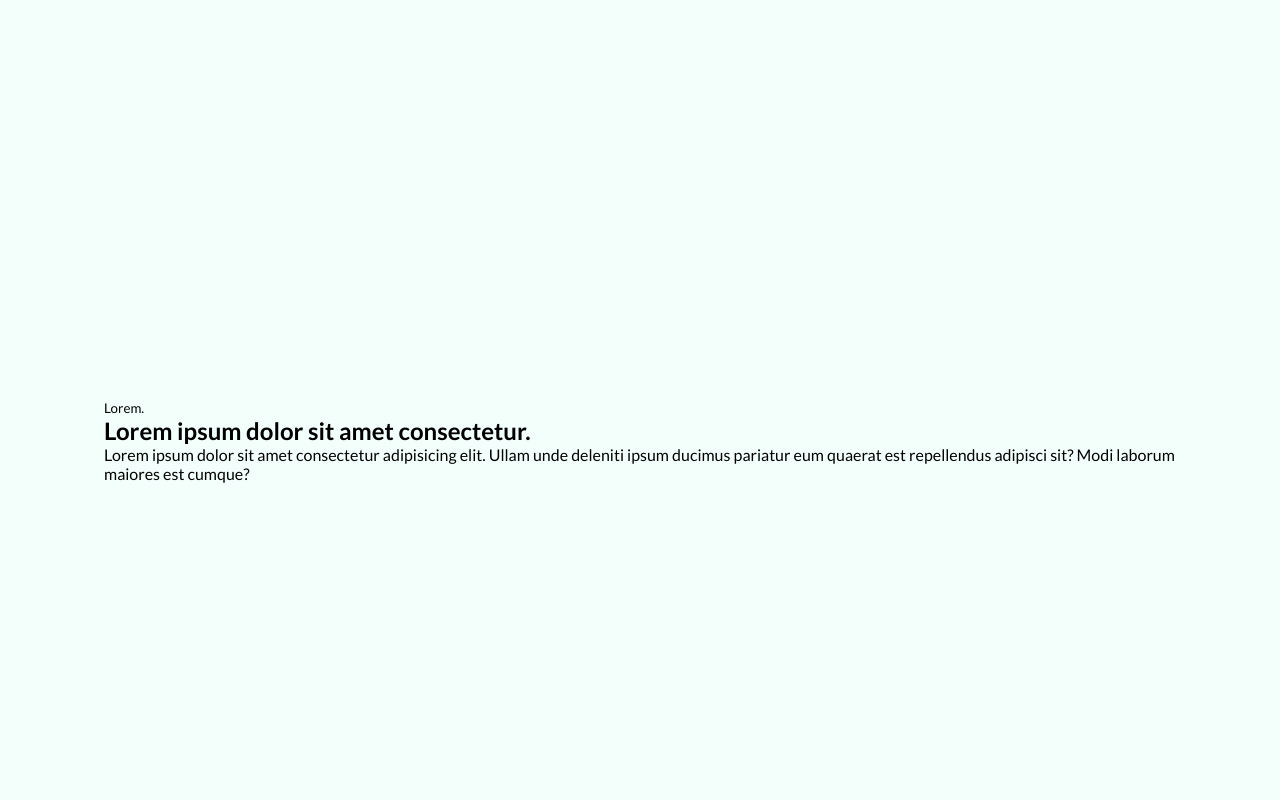
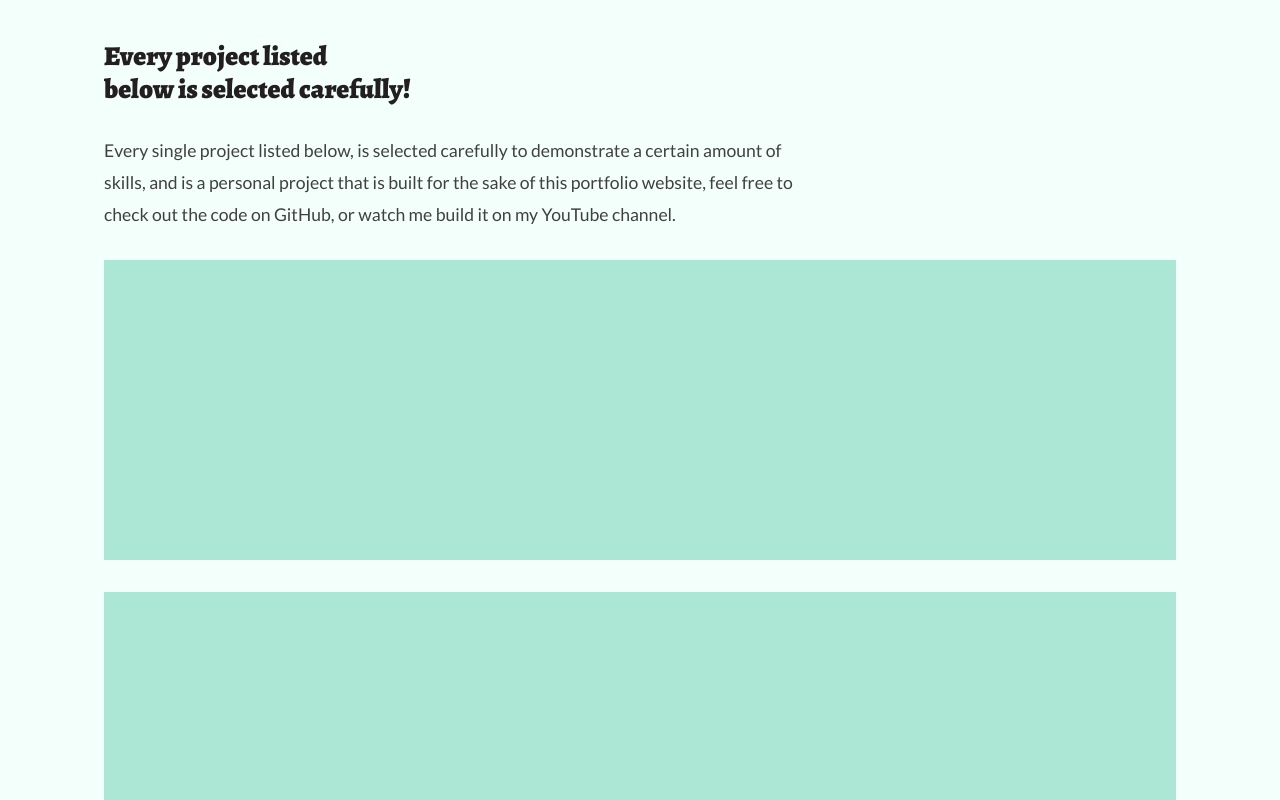
Before and after one commit to rofazayn/portfolio-remastered, a React (Create React App) app: page /projects in a window 1280 px wide. Shown: the part 760-1560 px from the top of the page. Built offline with nearby package versions, Linux system fonts and the light colour scheme.

Commit message:
Created projects section with placeholders

```diff
--- a/src/AppStyled.js
+++ b/src/AppStyled.js
@@ -21,7 +21,6 @@ const SApp = styled.div`
 
     @media (max-width: 768px) {
       flex-direction: column-reverse;
-      padding-bottom: 100px;
     }
     .section {
       width: 100%;
@@ -37,8 +36,12 @@ const SApp = styled.div`
       padding-bottom: 0;
     }
     display: flex;
-    justify-content: space-around;
+    justify-content: flex-start;
     align-items: center;
+    flex-direction: column;
+  }
+  .section {
+    width: 100%;
   }
 `;
 
--- a/src/components/Hero/Hero.js
+++ b/src/components/Hero/Hero.js
@@ -44,7 +44,7 @@ const Hero = ({
 
   return (
     <SHero>
-      <Title className='page-title'>{pageTitle}</Title>
+      <Title pageTitle>{pageTitle}</Title>
       <Title>
         <div className='line-wrapper'>
           <div className='line' ref={el => (heading1 = el)}>
--- a/src/components/Paragraph/Paragraph.js
+++ b/src/components/Paragraph/Paragraph.js
@@ -9,7 +9,7 @@ const SParagraph = styled.div`
   -webkit-hyphens: auto;
   -ms-hyphens: auto;
   hyphens: auto;
-  max-width: 450px;
+  max-width: 720px;
   @media (max-width: 1200px) {
     font-size: 1.05rem;
   }
--- a/src/components/Title/Title.js
+++ b/src/components/Title/Title.js
@@ -1,5 +1,5 @@
 import React from 'react';
-import styled from 'styled-components';
+import styled, { css } from 'styled-components';
 
 const STitle = styled.div`
   font-size: 2.5rem;
@@ -33,20 +33,88 @@ const STitle = styled.div`
     }
   }
 
-  &.page-title {
+  ${props =>
+    props.itemTitle &&
+    css`
+      font-size: 1.5rem;
+      letter-spacing: 0px;
+      color: ${({ theme }) => theme.colors.primary};
+      font-family: 'Alegreya';
+      font-weight: 900;
+      margin-bottom: 1.2rem;
+      .line-wrapper {
+        position: relative;
+        overflow: hidden;
+        .line {
+          max-width: 480px;
+          visibility: visible;
+        }
+      }
+      @media (max-width: 1200px) {
+        font-size: 1.4rem;
+      }
+      @media (max-width: 992px) {
+        font-size: 1.3rem;
+      }
+      @media (max-width: 768px) {
+        font-size: 1.2rem;
+        margin-bottom: 0.6rem;
+      }
+      @media (max-width: 576px) {
+        font-size: 1.1rem;
+      }
+    `}
+
+  ${props =>
+    props.sectionTitle &&
+    css`
+      font-size: 1.7rem;
+      letter-spacing: 0px;
+      .line-wrapper {
+        position: relative;
+        overflow: hidden;
+        .line {
+          max-width: 480px;
+          visibility: visible;
+        }
+      }
+      @media (max-width: 1200px) {
+        font-size: 1.6rem;
+      }
+      @media (max-width: 992px) {
+        font-size: 1.5rem;
+      }
+      @media (max-width: 768px) {
+        font-size: 1.4rem;
+      }
+      @media (max-width: 576px) {
+        font-size: 1.3rem;
+      }
+    `}
+
+  ${props =>
+    props.pageTitle &&
+    css`
       font-size: 1rem;
       font-weight: 900;
       font-family: 'Alegreya';
       text-transform: uppercase;
       letter-spacing: 1px;
       margin-bottom: 1.5rem;
-    /* color: ${({ theme }) => theme.colors.secondary}; */
       color: gray;
+      .line-wrapper {
+        position: relative;
+        overflow: hidden;
+        .line {
+          max-width: 480px;
+          visibility: visible;
+        }
+      }
       @media (max-width: 768px) {
         font-size: 0.8rem;
         margin-bottom: 1rem;
       }
-  }
+    `}
 `;
 
 const Title = ({ children, ...otherProps }) => {
--- a/src/views/Home/Home.js
+++ b/src/views/Home/Home.js
@@ -4,6 +4,8 @@ import Image from '../../components/Image/Image';
 import homeImage from '../../assets/images/03.png';
 import Container from '../../components/Container/Container';
 import Hero from '../../components/Hero/Hero';
+import Paragraph from '../../components/Paragraph/Paragraph';
+import Title from '../../components/Title/Title';
 
 const SHome = styled.div`
   width: 100%;
@@ -39,26 +41,6 @@ const SHome = styled.div`
           }
           color: ${({ theme }) => theme.colors.artery};
           font-family: 'Alegreya';
-        }
-        .title {
-          font-size: 1.5rem;
-          color: ${({ theme }) => theme.colors.primary};
-          font-family: 'Alegreya';
-          font-weight: 900;
-          margin-bottom: 1.2rem;
-          @media (max-width: 1200px) {
-            font-size: 1.4rem;
-          }
-          @media (max-width: 992px) {
-            font-size: 1.3rem;
-          }
-          @media (max-width: 768px) {
-            font-size: 1.2rem;
-            margin-bottom: 0.6rem;
-          }
-          @media (max-width: 576px) {
-            font-size: 1.1rem;
-          }
         }
         .text {
           color: ${({ theme }) => theme.colors.secondary};
@@ -101,35 +83,35 @@ const Home = ({ pageTitle }) => {
           <div className='experience'>
             <div className='item'>
               <div className='counter'>9+</div>
-              <div className='title'>Years' experience.</div>
-              <div className='text paragraph'>
+              <Title itemTitle>Years' experience.</Title>
+              <Paragraph>
                 In 2010, 12 yo me wrote his first HTML line. In 2011 I joined
                 codecademy at its earliest starts and became a junior front-end
                 developer with a descent knowledge of HTML, CSS & JavaScript. In
                 2013, I was able to build websites for local businesses and
                 companies.
-              </div>
+              </Paragraph>
             </div>
             <div className='item'>
               <div className='counter'>50+</div>
-              <div className='title'>Projects completed.</div>
-              <div className='text paragraph'>
+              <Title itemTitle>Projects completed.</Title>
+              <Paragraph>
                 Through my freelance journey, I delivered more than 50 complete
                 projects, from web design to UI development, I did it all. With
                 more than 5 years of freelancing (Late 2013 - Late 2018), I
                 dealt with impossible deadlines. Get stuff done on time is a way
                 of life for me.
-              </div>
+              </Paragraph>
             </div>
             <div className='item'>
               <div className='counter'>1200+</div>
-              <div className='title'>Github contributions.</div>
-              <div className='text paragraph'>
+              <Title itemTitle>Github contributions.</Title>
+              <Paragraph>
                 I love Git version control. And I show that love by contributing
                 daily to GitHub. Though, I keep my repositories private due to
                 secrecy agreements that I sign with my employers. Still, I have
                 some side projects that you can check in the Projects section.
-              </div>
+              </Paragraph>
             </div>
           </div>
         </div>
--- a/src/views/Projects/Projects.js
+++ b/src/views/Projects/Projects.js
@@ -4,9 +4,19 @@ import Image from '../../components/Image/Image';
 import ProjectsImage from '../../assets/images/04.png';
 import Container from '../../components/Container/Container';
 import Hero from '../../components/Hero/Hero';
+import Title from '../../components/Title/Title';
+import Paragraph from '../../components/Paragraph/Paragraph';
 
 const SProjects = styled.main`
   width: 100%;
+
+  .placeholder {
+    width: 100%;
+    background: ${({ theme }) => theme.colors.vein};
+    min-height: 300px;
+    display: flex;
+    margin-bottom: 2rem;
+  }
 `;
 
 const Projects = ({ pageTitle }) => {
@@ -38,14 +48,27 @@ const Projects = ({ pageTitle }) => {
           </div>
         </div>
         <div className='mid'>
-          <div className='upper'>
-            <small>Lorem.</small>
-            <h2>Lorem ipsum dolor sit amet consectetur.</h2>
-            <p>
-              Lorem ipsum dolor sit amet consectetur adipisicing elit. Ullam
-              unde deleniti ipsum ducimus pariatur eum quaerat est repellendus
-              adipisci sit? Modi laborum maiores est cumque?
-            </p>
+          <div className='section'>
+            <Title sectionTitle>
+              <div className='line-wrapper'>
+                <div className='line'>Every project listed</div>
+              </div>
+              <div className='line-wrapper'>
+                <div className='line'>below is selected carefully!</div>
+              </div>
+            </Title>
+            <Paragraph>
+              Every single project listed below, is selected carefully to
+              demonstrate a certain amount of skills, and is a personal project
+              that is built for the sake of this portfolio website, feel free to
+              check out the code on GitHub, or watch me build it on my YouTube
+              channel.
+            </Paragraph>
+          </div>
+          <div className='section'>
+            <div className='placeholder'></div>
+            <div className='placeholder'></div>
+            <div className='placeholder'></div>
           </div>
         </div>
       </Container>
```
Lines whose indentation alone changed are shown as unchanged.
